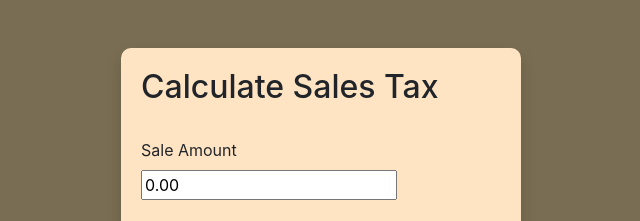
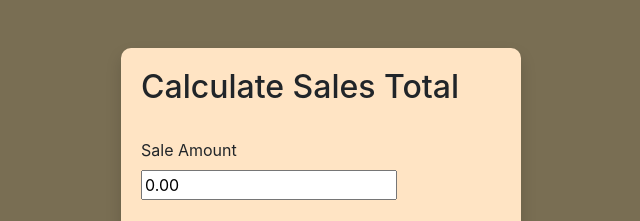
Before and after one commit to DavidDGSexton/SalesTaxCalculatorJQuery, a plain HTML site: page index.html in a window 1280 px wide. Shown: the top 221 px of the page, 319-959 px from the left. Drawn offline with nearby package versions, Linux system fonts and the light colour scheme.

Commit message:
Changing header

```diff
--- a/index.html
+++ b/index.html
@@ -15,7 +15,7 @@
 
 <body style="background-color: rgb(121, 110, 83);">
     <div style="padding: 20px; background-color: bisque; max-width: 400px; border-radius: 10px;" class="container border-0 shadow my-5">
-    <h2>Calculate Sales Tax</h2>
+    <h2>Calculate Sales Total</h2>
     <br>
     <label style="max-width: 200 px;" for="saleAmount">Sale Amount</label><br>
     <input type="number" onchange="setTwoNumberDecimal(this)" value="0.00" id="saleAmount"><br><br>
```
